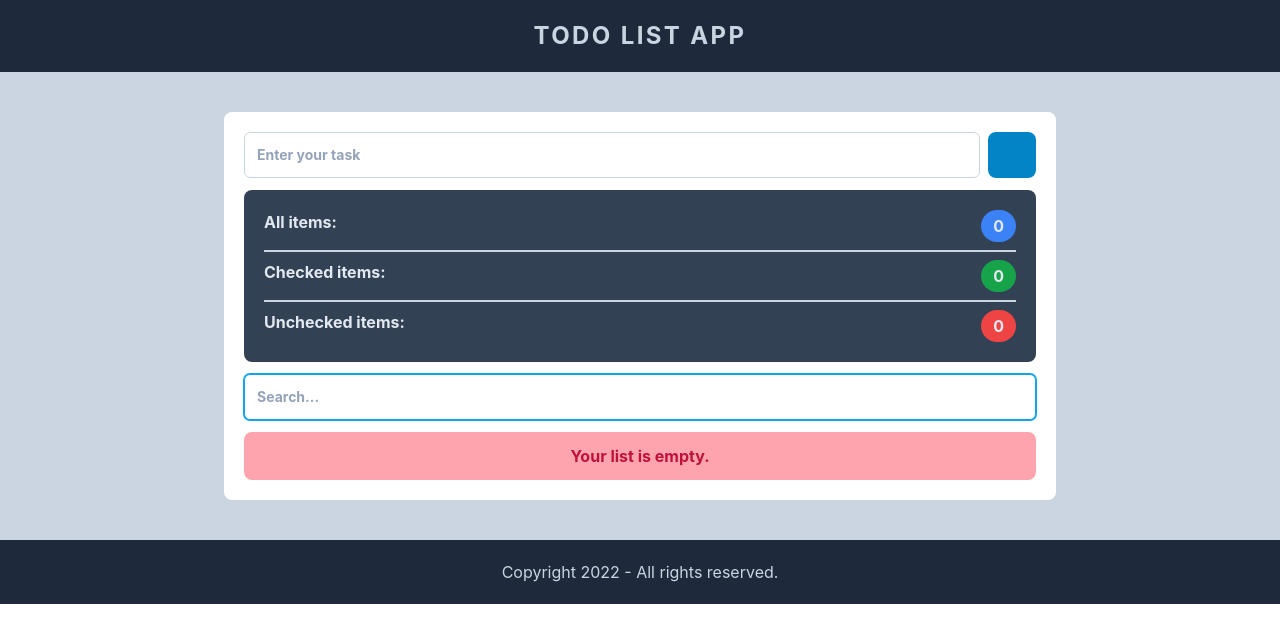
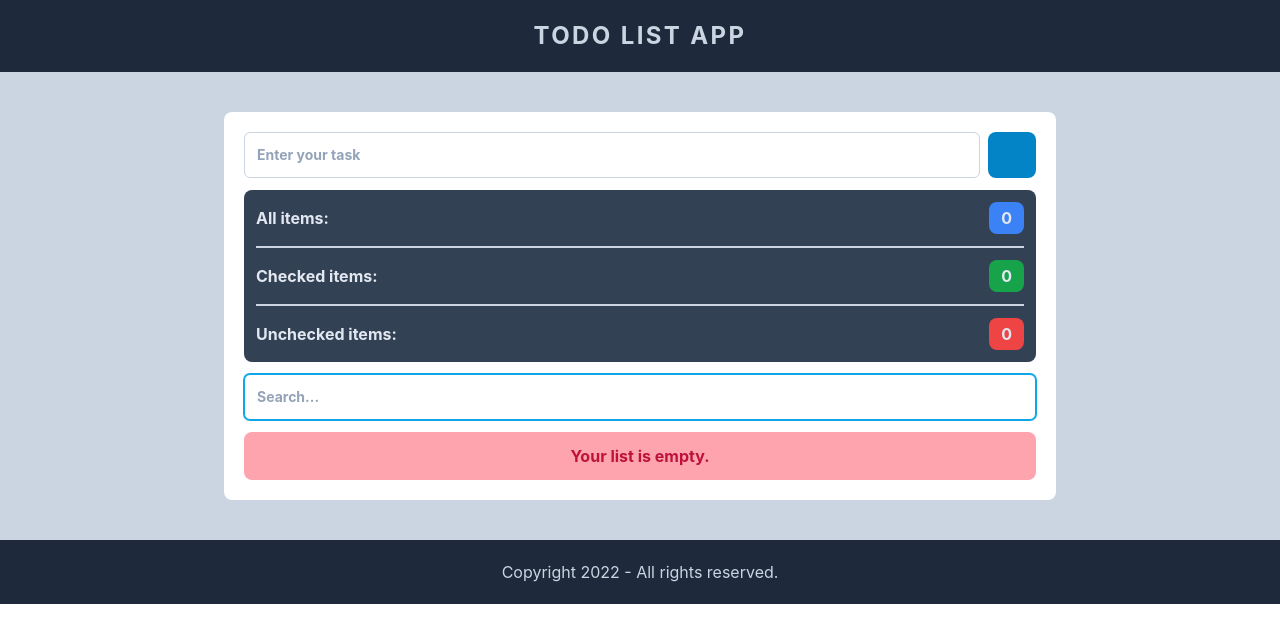
Before and after one commit to M3hdi-Rostami/react-todo, a React (Create React App) app: page / in a window 1280 px wide. Shown: the top 642 px of the page. Built offline with nearby package versions, Linux system fonts and the light colour scheme; some icons are missing.

Commit message:
Edit style

```diff
--- a/src/components/CountArea.js
+++ b/src/components/CountArea.js
@@ -2,22 +2,20 @@ import React from "react";
 
 const CountArea = ({ items }) => {
   return (
-    <div className="bg-slate-700 text-slate-200 font-bold mx-auto p-5 mb-3 rounded-lg">
-      <div className="flex align-center justify-between border-b-2 border-slate-300 pb-2 mb-2">
-        <span className="flex align-center">All items:</span>
-        <span className="bg-blue-500 py-1 px-3 rounded-full">
-          {items.length}
-        </span>
+    <div className="bg-slate-700 text-slate-200 font-bold mx-auto p-3 mb-3 rounded-lg">
+      <div className="flex align-center justify-between border-b-2 border-slate-300 pb-3 mb-3">
+        <span className="flex align-center pt-1">All items:</span>
+        <span className="bg-blue-500 py-1 px-3 rounded-lg">{items.length}</span>
       </div>
-      <div className="flex align-center justify-between border-b-2 border-slate-300 pb-2 mb-2">
-        <span className="flex align-center">Checked items:</span>
-        <span className="bg-green-600 py-1 px-3 rounded-full">
+      <div className="flex align-center justify-between border-b-2 border-slate-300 pb-3 mb-3">
+        <span className="flex align-center pt-1">Checked items:</span>
+        <span className="bg-green-600 py-1 px-3 rounded-lg">
           {items.filter((item) => item.checked).length}
         </span>
       </div>
       <div className="flex align-center justify-between">
-        <span className="flex align-center">Unchecked items:</span>
-        <span className="bg-red-500 py-1 px-3 rounded-full">
+        <span className="flex align-center pt-1">Unchecked items:</span>
+        <span className="bg-red-500 py-1 px-3 rounded-lg">
           {items.filter((item) => !item.checked).length}
         </span>
       </div>
```
